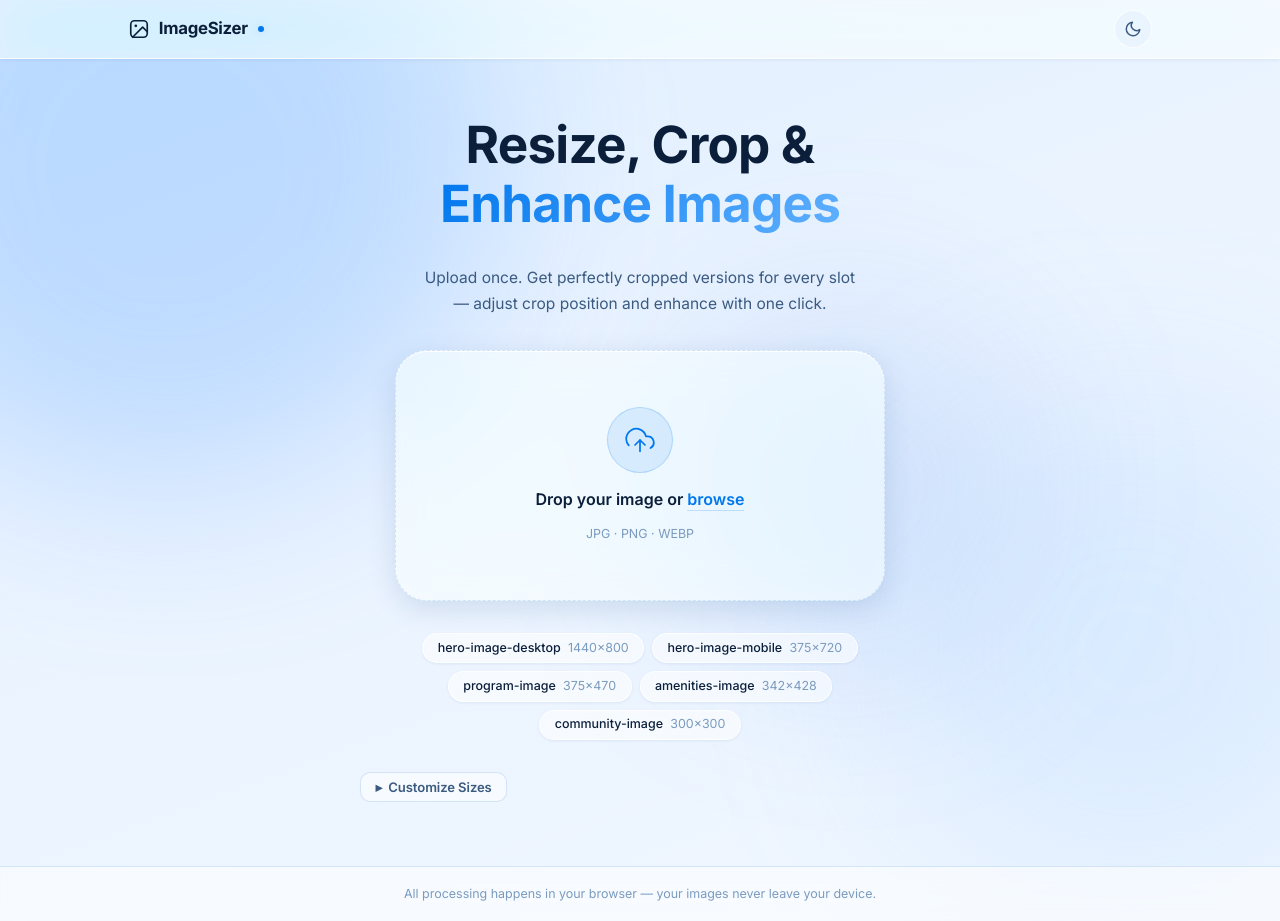
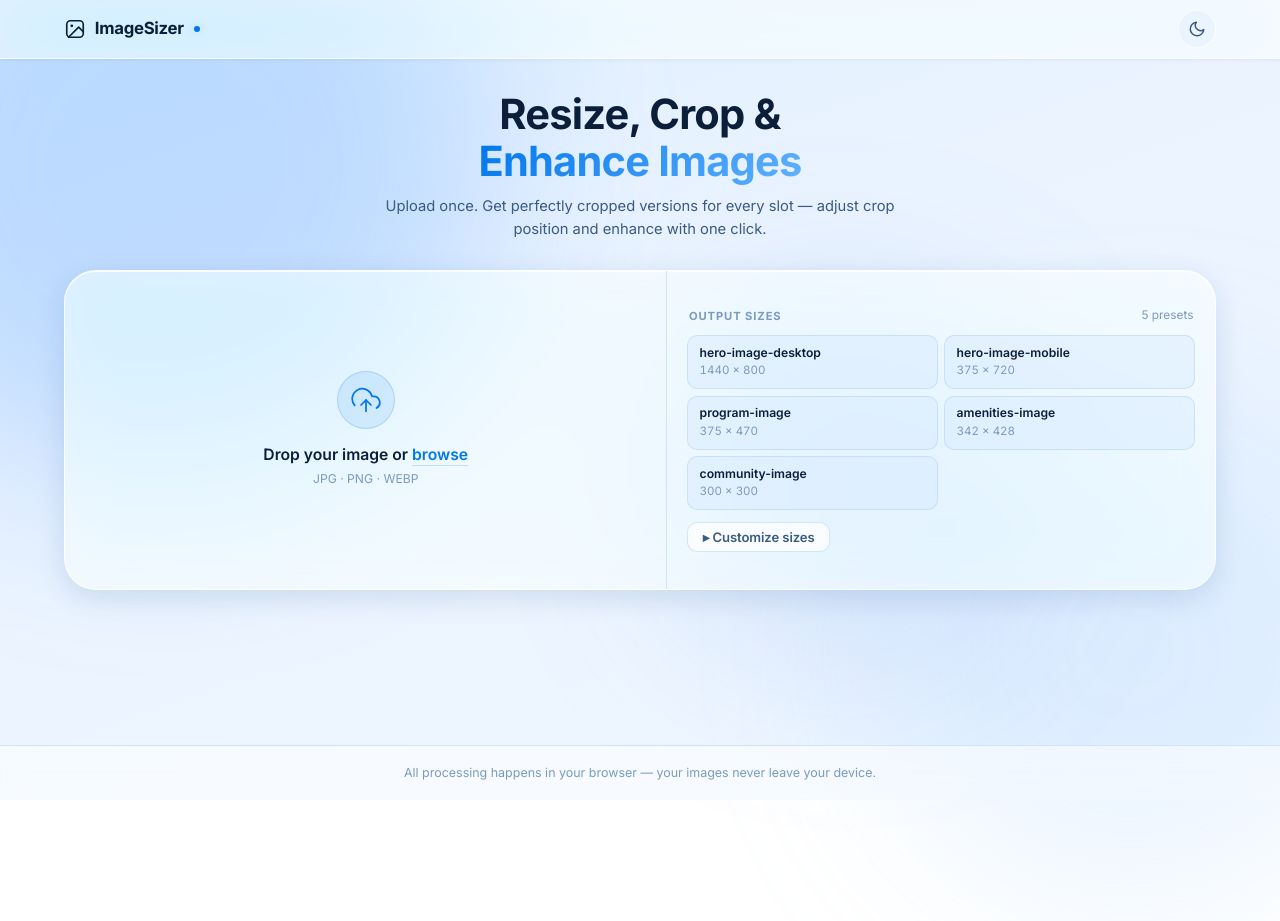
Before and after one commit to sullano831/imagease, a React (Vite) app: page / in a window 1280 px wide. After the commit the page ends 800 px from the top, so only its background shows below. Built offline with nearby package versions, Linux system fonts and the light colour scheme.

Commit message:
enhanced layout

```diff
--- a/src/App.css
+++ b/src/App.css
@@ -130,8 +130,8 @@ body {
   transition: background 0.4s;
 }
 .header-inner {
-  max-width: 1080px; margin: 0 auto;
-  padding: 0 1.75rem; height: 58px;
+  max-width: 1200px; margin: 0 auto;
+  padding: 0 1.5rem; height: 58px;
   display: flex; align-items: center; justify-content: space-between;
 }
 .logo {
@@ -166,17 +166,32 @@ body {
 /* ── Main ────────────────────────────────────────────────────── */
 .main {
   flex: 1; position: relative; z-index: 1;
-  max-width: 1080px; width: 100%;
-  margin: 0 auto; padding: 3.5rem 1.75rem 4rem;
+  max-width: 1200px; width: 100%;
+  margin: 0 auto; padding: 2rem 1.5rem 3rem;
 }
 
 /* ── Hero section ────────────────────────────────────────────── */
-.hero-section { display: flex; flex-direction: column; align-items: center; gap: 2rem; }
+.hero-section {
+  display: flex;
+  flex-direction: column;
+  align-items: stretch;
+  gap: 1.75rem;
+  width: 100%;
+}
+
+.hero-copy {
+  display: flex;
+  flex-direction: column;
+  align-items: center;
+  gap: 0.65rem;
+  max-width: none;
+  text-align: center;
+}
 
 .hero-title {
-  font-size: clamp(2rem, 5vw, 3.2rem);
+  font-size: clamp(1.85rem, 4vw, 2.6rem);
   font-weight: 700; letter-spacing: -0.8px;
-  text-align: center; line-height: 1.15;
+  text-align: center; line-height: 1.12;
   color: var(--text-primary);
 }
 .hero-title span {
@@ -186,77 +201,168 @@ body {
 
 .hero-sub {
   color: var(--text-secondary);
-  text-align: center; max-width: 440px;
-  font-size: 0.97rem; line-height: 1.7; font-weight: 400;
+  text-align: center;
+  max-width: 560px;
+  margin: 0 auto;
+  font-size: 0.92rem; line-height: 1.6; font-weight: 400;
+}
+
+/* Full-width glass panel: upload | presets side by side */
+.hero-panel {
+  width: 100%;
+  max-width: none;
+  display: grid;
+  grid-template-columns: 1.1fr 1fr;
+  gap: 0;
+  background: var(--glass);
+  border: 1px solid var(--glass-border);
+  border-radius: var(--r-xl);
+  backdrop-filter: var(--blur);
+  -webkit-backdrop-filter: var(--blur);
+  box-shadow: var(--shadow-md), var(--inner-shine);
+  overflow: hidden;
+  min-height: 320px;
 }
 
 /* ── Upload zone ─────────────────────────────────────────────── */
 .upload-zone {
-  width: 100%; max-width: 490px;
-  border: 1.5px dashed var(--glass-border-soft);
-  border-radius: var(--r-xl);
-  background: var(--glass);
-  backdrop-filter: var(--blur); -webkit-backdrop-filter: var(--blur);
-  padding: 3.5rem 2.5rem;
-  display: flex; flex-direction: column; align-items: center; gap: 0.9rem;
-  cursor: pointer; text-align: center;
-  box-shadow: var(--shadow-md), var(--inner-shine);
-  transition: all 0.25s cubic-bezier(.4,0,.2,1);
+  width: 100%;
+  height: 100%;
+  border: none;
+  border-right: 1px solid var(--glass-border-soft);
+  border-radius: 0;
+  background: transparent;
+  backdrop-filter: none;
+  -webkit-backdrop-filter: none;
+  padding: 2rem 1.75rem;
+  display: flex;
+  flex-direction: column;
+  align-items: center;
+  justify-content: center;
+  gap: 0.9rem;
+  cursor: pointer;
+  text-align: center;
+  box-shadow: none;
+  transition: background 0.2s;
 }
 .upload-zone:hover {
-  border-color: var(--accent);
-  background: var(--glass-hover);
-  transform: translateY(-4px);
-  box-shadow: var(--shadow-lg), var(--shadow-accent), var(--inner-shine);
+  border-color: var(--glass-border-soft);
+  background: var(--accent-soft);
+  transform: none;
+  box-shadow: none;
 }
 .upload-zone.dragging {
-  border-color: var(--accent);
+  border-color: var(--glass-border-soft);
   background: var(--accent-soft);
-  transform: scale(1.015);
-  box-shadow: var(--shadow-lg), var(--shadow-accent);
+  transform: none;
+  box-shadow: inset 0 0 0 2px var(--accent);
 }
 .upload-icon-wrap {
-  width: 66px; height: 66px; border-radius: 50%;
+  width: 58px; height: 58px; border-radius: 50%;
   background: var(--accent-soft);
   border: 1px solid var(--accent-glow);
   display: flex; align-items: center; justify-content: center;
   color: var(--accent); transition: transform 0.2s;
 }
-.upload-zone:hover .upload-icon-wrap { transform: scale(1.1) translateY(-2px); }
-.upload-label { font-size: 1rem; font-weight: 600; color: var(--text-primary); }
+.upload-zone:hover .upload-icon-wrap { transform: scale(1.06); }
+.upload-copy { display: flex; flex-direction: column; gap: 0.25rem; align-items: center; }
+.upload-label { font-size: 0.98rem; font-weight: 600; color: var(--text-primary); margin: 0; }
 .upload-link {
   color: var(--accent); cursor: pointer;
   border-bottom: 1px solid var(--accent-glow); padding-bottom: 1px;
 }
-.upload-hint { font-size: 0.78rem; color: var(--text-tertiary); }
+.upload-hint { font-size: 0.76rem; color: var(--text-tertiary); margin: 0; }
 
-/* ── Preset chips ────────────────────────────────────────────── */
-.presets-grid-hero { display: flex; flex-wrap: wrap; gap: 0.5rem; justify-content: center; max-width: 560px; }
-.preset-chip {
-  display: flex; gap: 0.45rem; align-items: center;
-  background: var(--glass); border: 1px solid var(--glass-border);
-  border-radius: 99px; padding: 0.3rem 0.9rem; font-size: 0.78rem;
-  backdrop-filter: blur(12px); -webkit-backdrop-filter: blur(12px);
-  box-shadow: var(--shadow-xs); transition: all 0.2s;
+/* ── Presets panel ───────────────────────────────────────────── */
+.presets-panel {
+  display: flex;
+  flex-direction: column;
+  padding: 1.15rem 1.25rem 1.15rem;
+  gap: 0.65rem;
+  justify-content: center;
 }
-.preset-chip:hover { background: var(--glass-hover); transform: translateY(-1px); box-shadow: var(--shadow-sm); }
-.preset-chip-name { color: var(--text-primary); font-weight: 500; }
-.preset-chip-dim { color: var(--text-tertiary); }
+
+.presets-panel-header {
+  display: flex;
+  align-items: center;
+  justify-content: space-between;
+  padding: 0 0.1rem;
+}
+
+.presets-panel-title {
+  font-size: 0.7rem;
+  font-weight: 700;
+  letter-spacing: 0.08em;
+  text-transform: uppercase;
+  color: var(--text-tertiary);
+}
+
+.presets-panel-count {
+  font-size: 0.74rem;
+  color: var(--text-tertiary);
+}
+
+.presets-list {
+  display: grid;
+  grid-template-columns: 1fr 1fr;
+  gap: 0.4rem;
+}
+
+.preset-row {
+  display: flex;
+  flex-direction: column;
+  gap: 0.12rem;
+  padding: 0.55rem 0.7rem;
+  border-radius: var(--r-sm);
+  background: var(--glass-subtle);
+  border: 1px solid var(--glass-border-soft);
+  transition: background 0.15s, border-color 0.15s;
+}
+.preset-row:hover {
+  background: var(--glass-hover);
+  border-color: var(--glass-border);
+}
+
+.preset-row-name {
+  font-size: 0.76rem;
+  font-weight: 600;
+  color: var(--text-primary);
+  word-break: break-word;
+  line-height: 1.25;
+}
+
+.preset-row-dim {
+  font-size: 0.72rem;
+  color: var(--text-tertiary);
+  font-variant-numeric: tabular-nums;
+}
+
+.presets-panel-footer {
+  display: flex;
+  justify-content: flex-start;
+  padding-top: 0.1rem;
+}
+
+.customize-toggle {
+  width: auto;
+}
 
 /* ── Customize section ───────────────────────────────────────── */
 .customize-section { width: 100%; max-width: 560px; }
 .custom-sizes-box {
-  margin-top: 0.75rem;
-  background: var(--glass); border: 1px solid var(--glass-border);
-  border-radius: var(--r-lg); padding: 1.25rem 1.4rem;
-  display: flex; flex-direction: column; gap: 0.85rem;
-  backdrop-filter: var(--blur); -webkit-backdrop-filter: var(--blur);
-  box-shadow: var(--shadow-sm), var(--inner-shine);
+  margin-top: 0.15rem;
+  background: var(--glass-subtle);
+  border: 1px solid var(--glass-border-soft);
+  border-radius: var(--r-md);
+  padding: 0.9rem;
+  display: flex;
+  flex-direction: column;
+  gap: 0.65rem;
 }
 .custom-row { display: flex; align-items: center; gap: 0.5rem; flex-wrap: wrap; }
 
 .input-field {
-  background: var(--glass-subtle);
+  background: var(--glass);
   border: 1px solid var(--glass-border-soft);
   border-radius: var(--r-sm);
   padding: 0.5rem 0.85rem;
@@ -634,10 +740,26 @@ body {
 }
 
 /* ── Responsive ──────────────────────────────────────────────── */
+@media (max-width: 860px) {
+  .hero-panel {
+    grid-template-columns: 1fr;
+    min-height: unset;
+  }
+  .upload-zone {
+    border-right: none;
+    border-bottom: 1px solid var(--glass-border-soft);
+    padding: 2rem 1.25rem;
+    min-height: 200px;
+  }
+  .presets-list { grid-template-columns: 1fr 1fr; }
+}
+
 @media (max-width: 640px) {
-  .main { padding: 2rem 1rem 3rem; }
-  .hero-title { font-size: 1.8rem; }
-  .upload-zone { padding: 2.5rem 1.5rem; }
+  .main { padding: 1.5rem 1rem 2.5rem; }
+  .hero-title { font-size: 1.7rem; }
+  .hero-section { gap: 1.25rem; }
+  .presets-list { grid-template-columns: 1fr; }
+  .presets-panel { padding: 1rem; }
   .controls-bar { flex-direction: column; align-items: flex-start; }
   .results-grid { grid-template-columns: 1fr 1fr; }
   .results-topbar { flex-direction: column; align-items: flex-start; }
--- a/src/App.jsx
+++ b/src/App.jsx
@@ -423,9 +423,12 @@ export default function App() {
         {/* ── Upload screen ── */}
         {!sourceImage && (
           <section className="hero-section">
+            <div className="hero-copy">
               <h1 className="hero-title">Resize, Crop &amp;<br /><span>Enhance Images</span></h1>
               <p className="hero-sub">Upload once. Get perfectly cropped versions for every slot — adjust crop position and enhance with one click.</p>
+            </div>
 
+            <div className="hero-panel">
               <div
                 className={`upload-zone ${isDragging ? 'dragging' : ''}`}
                 onDragOver={e => { e.preventDefault(); setIsDragging(true) }}
@@ -436,23 +439,35 @@ export default function App() {
                 <input ref={fileInputRef} type="file" accept="image/jpeg,image/png,image/webp"
                   style={{ display: 'none' }} onChange={onFileChange} />
                 <div className="upload-icon-wrap"><UploadIcon /></div>
+                <div className="upload-copy">
                   <p className="upload-label">Drop your image or <span className="upload-link">browse</span></p>
                   <p className="upload-hint">JPG · PNG · WEBP</p>
                 </div>
+              </div>
 
-            <div className="presets-grid-hero">
+              <div className="presets-panel">
+                <div className="presets-panel-header">
+                  <span className="presets-panel-title">Output sizes</span>
+                  <span className="presets-panel-count">{PRESET_SIZES.length} presets</span>
+                </div>
+                <div className="presets-list">
                   {PRESET_SIZES.map(s => (
-                <div key={s.name} className="preset-chip">
-                  <span className="preset-chip-name">{s.name}</span>
-                  <span className="preset-chip-dim">{s.width}×{s.height}</span>
+                    <div key={s.name} className="preset-row">
+                      <span className="preset-row-name">{s.name}</span>
+                      <span className="preset-row-dim">{s.width} × {s.height}</span>
                     </div>
                   ))}
                 </div>
 
-            <div className="customize-section">
-              <button className={`btn btn-ghost btn-sm ${showCustom ? 'active' : ''}`} onClick={() => setShowCustom(v => !v)}>
-                {showCustom ? '▾' : '▸'}&nbsp; Customize Sizes
+                <div className="presets-panel-footer">
+                  <button
+                    className={`btn btn-ghost btn-sm customize-toggle ${showCustom ? 'active' : ''}`}
+                    onClick={() => setShowCustom(v => !v)}
+                  >
+                    {showCustom ? '▾ Hide custom sizes' : '▸ Customize sizes'}
                   </button>
+                </div>
+
                 {showCustom && (
                   <div className="custom-sizes-box">
                     {customSizes.map(s => (
@@ -467,6 +482,7 @@ export default function App() {
                     <button className="btn btn-ghost btn-sm" onClick={addCustomSize}>+ Add another size</button>
                   </div>
                 )}
+              </div>
             </div>
           </section>
         )}
```
Lines whose indentation alone changed are shown as unchanged.
